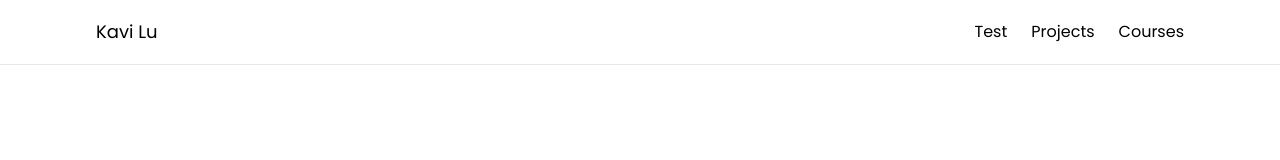
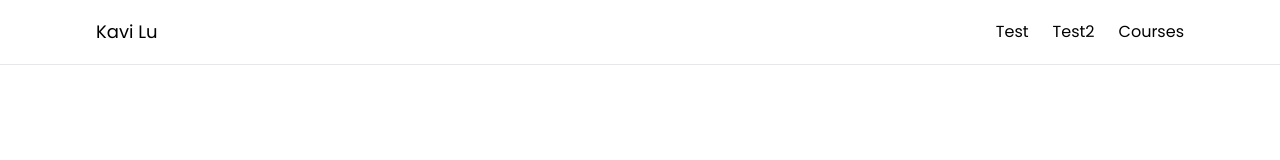
Before and after one commit to Kavi-1/portfolio-kavi, a Next.js app: page / in a window 1280 px wide. Shown: the top 160 px of the page. Built offline with nearby package versions, Linux system fonts and the light colour scheme.

Commit message:
change again

```diff
--- a/app/components/nav.tsx
+++ b/app/components/nav.tsx
@@ -22,7 +22,7 @@ export default function Nav() {
 
                 <div className="hidden md:flex gap-6 text-base text-black dark:text-white font-medium">
                     <Link href="/#about">Test</Link>
-                    <Link href="/#projects">Projects</Link>
+                    <Link href="/#projects">Test2</Link>
                     <Link href="/#courses">Courses</Link>
                 </div>
 
```
